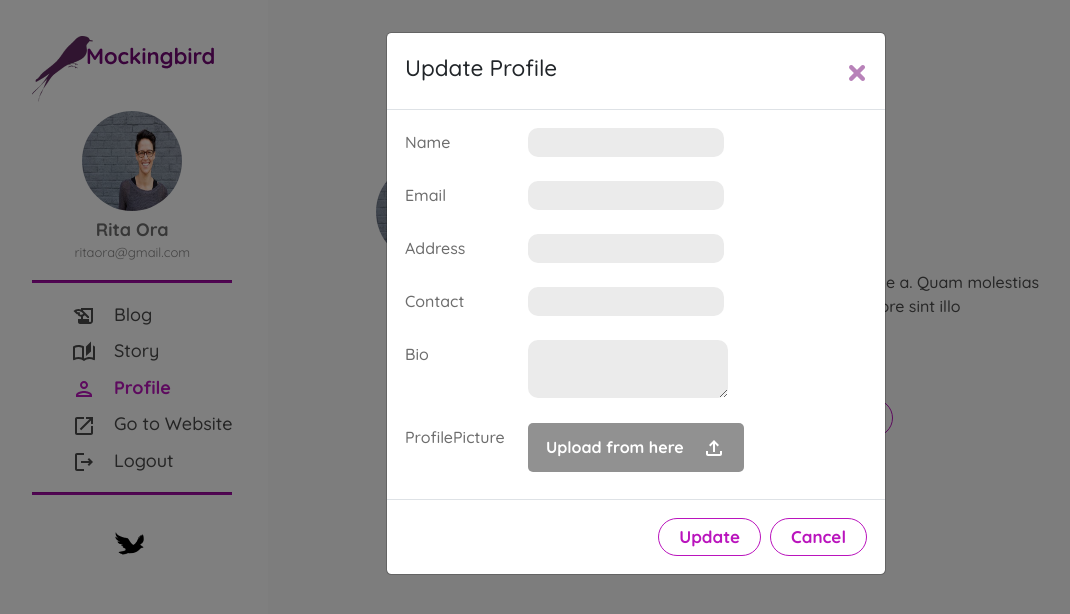
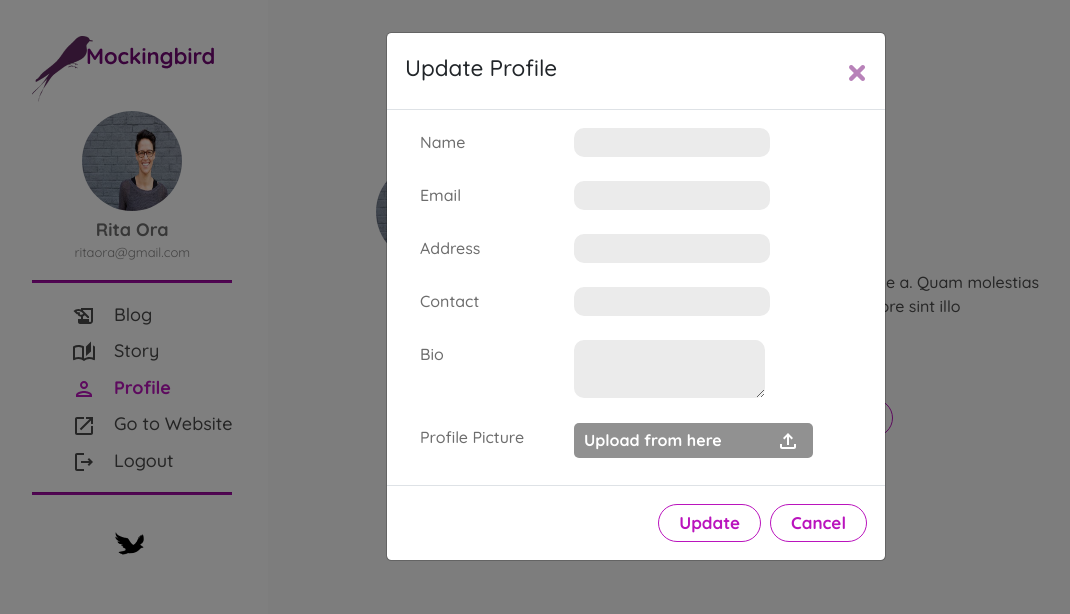
Before and after one commit to gayatribudha/mockingbird, a React (Create React App) app: page /dashboard/profile in a window 1280 px wide. Both pictures are taken after a click on the button "Update Profile". Shown: the top 614 px of the page, without its empty margins (4-1074 px from the left). Built offline with nearby package versions, Linux system fonts and the light colour scheme.

Commit message:
Fix alignment of form fields in profile.

```diff
--- a/src/assets/css/dashboard.css
+++ b/src/assets/css/dashboard.css
@@ -147,7 +147,7 @@ input[type="file"] {
     position: relative;
 }
 .profile-upload-btn {
-    padding: 12px 18px;
+    padding: 5px 10px;
     cursor: pointer;
     border-radius: 5px;
     background-color: #919191;
--- a/src/pages/Dashboard/DashProfile.js
+++ b/src/pages/Dashboard/DashProfile.js
@@ -33,56 +33,56 @@ export default function DashProfile() {
                                                     <span aria-hidden="true">&times;</span>
                                                 </button>
                                             </div>
-                                            <div className="modal-body row">
+                                            <div className="modal-body">
                                                 <div className="col">
                                                     <div className="row">
-                                                        <div className="col-12 col-md-3 col-lg-3">
+                                                        <div className="col-12 col-md-4 col-lg-4">
                                                             <label className="form-label">Name</label>
                                                         </div>
-                                                        <div className=" col-12 col-md-9 col-lg-9">
+                                                        <div className=" col-12 col-md-8 col-lg-8">
                                                             <input type="text" className="profile-update-form" name="name" />
                                                         </div>
                                                     </div>
                                                     <div className="row mt-2 mt-md-3 mt-lg-3">
-                                                        <div className="col-12 col-md-3 col-lg-3">
+                                                        <div className="col-12 col-md-4 col-lg-4">
                                                             <label className="form-label">Email</label>
                                                         </div>
-                                                        <div className="col-12 col-md-9 col-lg-9">
+                                                        <div className="col-12 col-md-8 col-lg-8">
                                                             <input type="email" className="profile-update-form" name="email" />
                                                         </div>
                                                     </div>
                                                     <div className="row mt-2 mt-md-3 mt-lg-3">
-                                                        <div className="col-12 col-md-3 col-lg-3">
+                                                        <div className="col-12 col-md-4 col-lg-4">
                                                             <label className="form-label">Address</label>
                                                         </div>
-                                                        <div className="col-12 col-md-9 col-lg-9">
+                                                        <div className="col-12 col-md-8 col-lg-8">
                                                             <input type="text" className="profile-update-form" name="address" />
                                                         </div>
                                                     </div>
                                                     <div className="row mt-2 mt-md-3 mt-lg-3">
-                                                        <div className="col-12 col-md-3 col-lg-3">
+                                                        <div className="col-12 col-md-4 col-lg-4">
                                                             <label className="form-label">Contact</label>
                                                         </div>
-                                                        <div className="col-12 col-md-9 col-lg-9">
+                                                        <div className="col-12 col-md-8 col-lg-8">
                                                             <input type="text" className="profile-update-form" name="contact" />
                                                         </div>
                                                     </div>
                                                     <div className="row mt-2 mt-md-3 mt-lg-3">
-                                                        <div className="col-12 col-md-3 col-lg-3">
+                                                        <div className="col-12 col-md-4 col-lg-4">
                                                             <label className="form-label">Bio</label>
                                                         </div>
-                                                        <div className="col-12 col-md-9 col-lg-9">
-                                                            <textarea type="text" className="profile-update-form" name="bio" ></textarea>
+                                                        <div className="col-12 col-md-8 col-lg-8">
+                                                            <textarea type="text" cols="19" className="profile-update-form" name="bio" ></textarea>
                                                         </div>
                                                     </div>
                                                     <div className="row mt-2 mt-md-3 mt-lg-3">
-                                                        <div className="col-md-3 col-lg-3">
-                                                            <label className="form-label">ProfilePicture</label>
+                                                        <div className="col-12 col-md-4 col-lg-4">
+                                                            <label className="form-label">Profile Picture</label>
                                                         </div>
-                                                        <div className="col-md-6 col-lg-6 profile-upload-btn-wrap">
+                                                        <div className="col-12 col-md-7 col-lg-7 profile-upload-btn-wrap">
                                                             <label className="profile-upload-btn" for="upload">
                                                                 Upload from here
-                                                                <svg className="ml-3" xmlns="http://www.w3.org/2000/svg" enable-background="new 0 0 24 24" height="24px" viewBox="0 0 24 24" width="24px" fill="#ffffff"><g><rect fill="none" height="24" width="24" /></g><g><path d="M18,15v3H6v-3H4v3c0,1.1,0.9,2,2,2h12c1.1,0,2-0.9,2-2v-3H18z M7,9l1.41,1.41L11,7.83V16h2V7.83l2.59,2.58L17,9l-5-5L7,9z" /></g></svg>
+                                                                <svg className="ml-5" xmlns="http://www.w3.org/2000/svg" enable-background="new 0 0 24 24" height="24px" viewBox="0 0 24 24" width="24px" fill="#ffffff"><g><rect fill="none" height="24" width="24" /></g><g><path d="M18,15v3H6v-3H4v3c0,1.1,0.9,2,2,2h12c1.1,0,2-0.9,2-2v-3H18z M7,9l1.41,1.41L11,7.83V16h2V7.83l2.59,2.58L17,9l-5-5L7,9z" /></g></svg>
                                                             </label>
                                                             <input id="upload" type="file" />
                                                         </div>
```
Also changed, not shown: src/assets/images/story_icon.svg (added).
